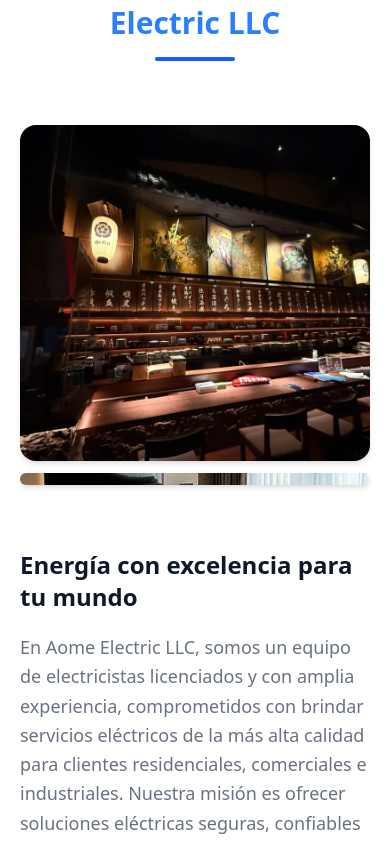
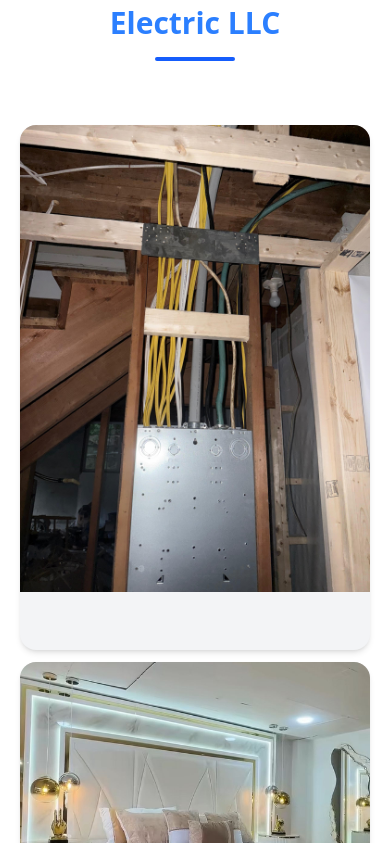
Before and after one commit to kahuaski/aomelanding, a Next.js app: page / in a window 390 px wide. Shown: the part 6841-7684 px from the top of the page. Built offline with nearby package versions, Linux system fonts and the light colour scheme; no server answers; the database is empty.

Commit message:
cambios  de navagacion

```diff
--- a/src/app/pages/about.tsx
+++ b/src/app/pages/about.tsx
@@ -3,6 +3,7 @@
 import React from "react";
 import { FiCheckCircle, FiTool, FiClock, FiDollarSign, FiHome, FiStar } from "react-icons/fi";
 import { HiLightningBolt } from "react-icons/hi";
+import { FaFacebookF, FaInstagram, FaTiktok, FaYoutube } from "react-icons/fa";
 import { useTranslation } from "@/src/i18n";
 import RatingSummary from "../../components/RatingSummary";
 import Image from "next/image";
@@ -43,22 +44,30 @@ const About: React.FC = () => {
                     <div className="w-full lg:w-1/2 flex justify-center">
                         {/* Bento-style gallery: 2 large panels on top, smaller tiles below on wide screens */}
                         <div className="w-full max-w-lg">
-                            <div className="grid grid-cols-2 lg:grid-cols-4 grid-rows-2 gap-3 h-96 lg:h-105">
+                            {/* Responsive grid: single-column on very small screens, 2 cols on small, bento layout on lg+ */}
+                            <div className="grid grid-cols-1 sm:grid-cols-2 lg:grid-cols-4 gap-3 auto-rows-fr">
                                 {[
-                                    '/aome/aome-11.jpeg',
-                                    '/aome/aome-22.jpeg',
-                                    '/aome/aome-3.jpeg',
+                                    '/aome/aome-1.jpeg',
+                                    '/aome/aome-10.jpeg',
+                                    '/aome/aome-23.jpeg',
                                     '/aome/aome-4.jpeg',
-                                    '/aome/aome-12.jpeg',
-                                    '/aome/aome-18.jpeg',
+                                    '/aome/aome-5.jpeg',
+                                    '/aome/aome-6.jpeg',
                                 ].map((src, i) => (
                                     <div
                                         key={src}
-                                        className={`${i < 2 ? 'col-span-2 row-span-2' : 'col-span-1 row-span-1'} rounded-2xl overflow-hidden shadow-md bg-gray-100 h-full`}
+                                        className={`${i < 2 ? 'col-span-1 row-span-1 sm:col-span-2 sm:row-span-2' : 'col-span-1 row-span-1'} rounded-2xl overflow-hidden shadow-md bg-gray-100`}
                                     >
-                                                <div className="relative w-full h-full">
-                                                    <Image src={src} alt={`Gallery ${i + 1}`} fill className="w-full h-full object-cover transform hover:scale-105 transition-transform duration-300" sizes="(max-width: 1024px) 50vw, 380px" />
-                                                </div>
+                                        <div className="w-full">
+                                            <Image
+                                                src={src}
+                                                alt={`Gallery ${i + 1}`}
+                                                width={1200}
+                                                height={800}
+                                                className="w-full h-auto object-cover transform hover:scale-105 transition-transform duration-300"
+                                                sizes="(max-width: 640px) 100vw, (max-width: 1024px) 50vw, 380px"
+                                            />
+                                        </div>
                                     </div>
                                 ))}
                             </div>
@@ -76,6 +85,25 @@ const About: React.FC = () => {
                         <p className="text-lg text-gray-500 leading-relaxed mb-8">
                             {t.about.description2}
                         </p>
+
+                        {/* Social links */}
+                        <div className="mb-6">
+                            <h4 className="text-lg font-semibold text-gray-900 mb-3">{t.footer?.followUs ?? 'Follow us'}</h4>
+                            <div className="flex items-center gap-3">
+                                <a href="https://facebook.com/" target="_blank" rel="noopener noreferrer" aria-label="Aome Electric on Facebook" className="w-9 h-9 bg-gray-800 hover:bg-blue-600 rounded-full flex items-center justify-center transition-transform transform hover:scale-105 shadow-sm">
+                                    <FaFacebookF className="w-4 h-4 text-white" />
+                                </a>
+                                <a href="https://instagram.com/" target="_blank" rel="noopener noreferrer" aria-label="Aome Electric on Instagram" className="w-9 h-9 bg-gradient-to-br from-purple-600 to-pink-500 rounded-full flex items-center justify-center transition-transform transform hover:scale-105 shadow-sm">
+                                    <FaInstagram className="w-4 h-4 text-white" />
+                                </a>
+                                <a href="https://tiktok.com/" target="_blank" rel="noopener noreferrer" aria-label="Aome Electric on TikTok" className="w-9 h-9 bg-black rounded-full flex items-center justify-center transition-transform transform hover:scale-105 shadow-sm">
+                                    <FaTiktok className="w-4 h-4 text-white" />
+                                </a>
+                                <a href="https://youtube.com/" target="_blank" rel="noopener noreferrer" aria-label="Aome Electric on YouTube" className="w-9 h-9 bg-red-600 rounded-full flex items-center justify-center transition-transform transform hover:scale-105 shadow-sm">
+                                    <FaYoutube className="w-4 h-4 text-white" />
+                                </a>
+                            </div>
+                        </div>
 
                         {/* Values (photon-style icons with label below) */}
                         <div className="flex flex-wrap gap-6">
--- a/src/app/pages/home.tsx
+++ b/src/app/pages/home.tsx
@@ -3,7 +3,6 @@
 import React from "react";
 import Image from "next/image";
 import { useTranslation } from "@/src/i18n";
-import About from "./about";
 import Carousel from "@/src/common/Carousel";
 import dynamic from "next/dynamic";
 
@@ -88,7 +87,6 @@ const Home: React.FC = () => {
                 </div>
             </section>
 
-            {/* Galería / Carrusel */}
             <section className="py-10 sm:py-14 bg-gray-50" id="galeria">
                 <div className="max-w-5xl mx-auto px-4 sm:px-6 lg:px-8">
                     <h2 className="text-3xl sm:text-4xl font-extrabold text-center text-gray-900 mb-4">
--- a/src/common/navBar.tsx
+++ b/src/common/navBar.tsx
@@ -25,15 +25,12 @@ const NavBar: React.FC = () => {
         <nav className="bg-white shadow-md fixed w-full top-0 z-50">
             <div className="max-w-7xl mx-auto px-4 sm:px-6 lg:px-8">
                 <div className="flex justify-between items-center h-16">
-                    {/* Logo */}
                     <div className="flex-shrink-0 flex flex-row items-center gap-3">
                         <Image src="/aome111.png" alt="Aome Electric LLC Logo" width={40} height={40} className="rounded" priority={false} />
                         <Link href="/" className="text-2xl font-bold text-blue-600">
                             AomeElectricllc
                         </Link>
                     </div>
-
-                    {/* Desktop Menu */}
                     <div className="hidden md:flex items-center space-x-8">
                         {navLinks.map((link) => (
                             <Link
@@ -44,13 +41,6 @@ const NavBar: React.FC = () => {
                                 {link.name}
                             </Link>
                         ))}
-                        <a
-                            href="#registrate"
-                            className="bg-blue-600 text-white px-5 py-2 rounded-full hover:bg-blue-700 transition-colors duration-300 font-medium"
-                        >
-                            {t.nav.register}
-                        </a>
-                        {/* Language Toggle */}
                         <button
                             onClick={toggleLocale}
                             className="flex items-center gap-1.5 text-sm font-semibold text-gray-600 hover:text-blue-600 border border-gray-300 hover:border-blue-400 px-3 py-1.5 rounded-full transition-all duration-200"
@@ -61,7 +51,6 @@ const NavBar: React.FC = () => {
                         </button>
                     </div>
 
-                    {/* Mobile Menu Button */}
                     <div className="md:hidden flex items-center gap-3">
                         <button
                             onClick={toggleLocale}
@@ -95,13 +84,7 @@ const NavBar: React.FC = () => {
                                         {link.name}
                                     </Link>
                                 ))}
-                            <a
-                                href="#registrate"
-                                onClick={() => setIsOpen(false)}
-                                className="bg-blue-600 text-white px-5 py-2 rounded-full hover:bg-blue-700 transition-colors duration-300 font-medium text-center"
-                            >
-                                {t.nav.register}
-                            </a>
+
                         </div>
                     </div>
                 )}
```
